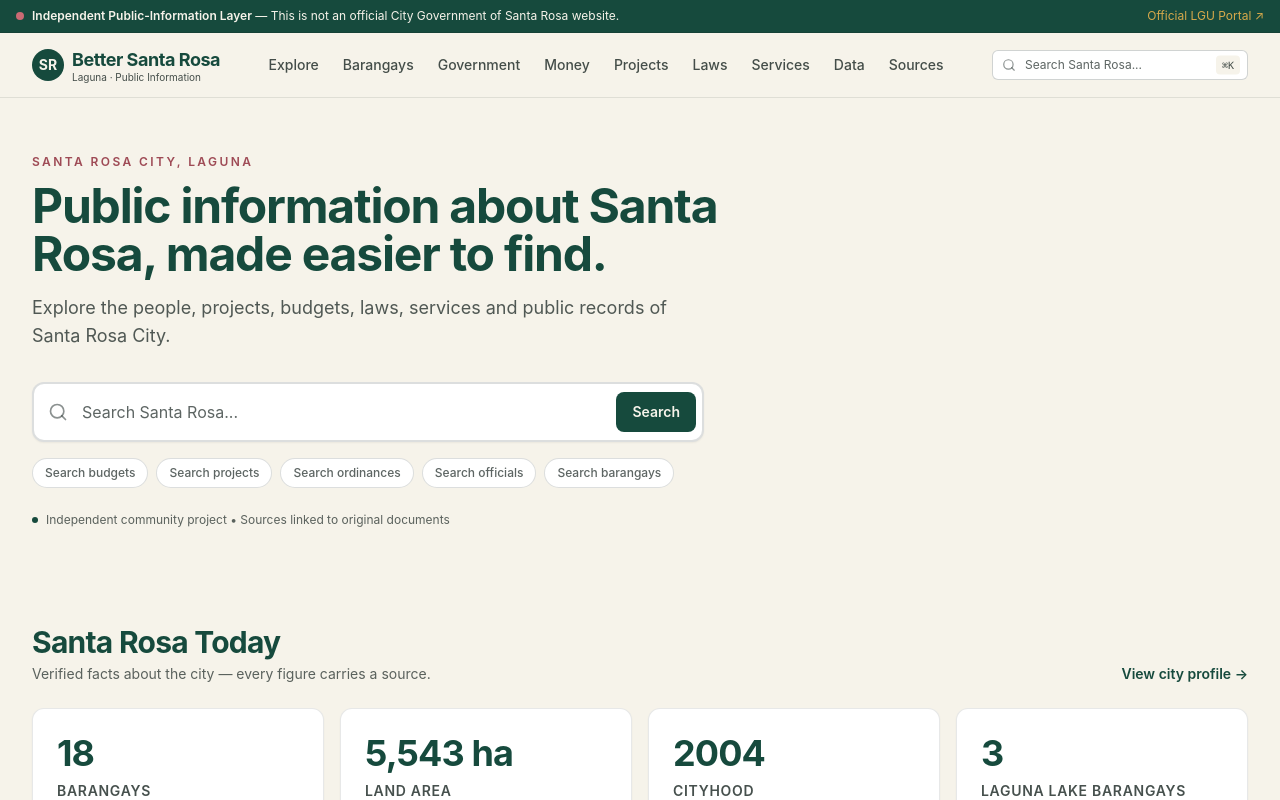
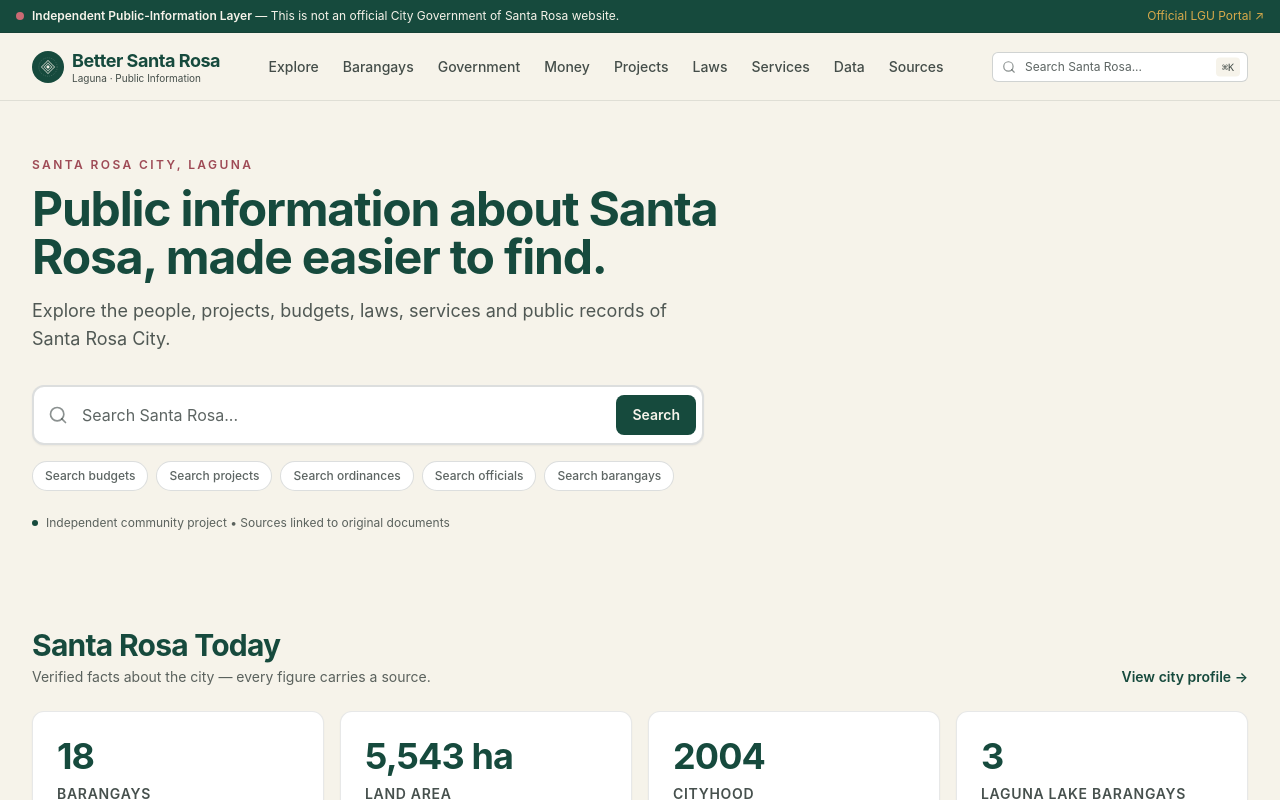
Before and after one commit to jericizon/bettersantarosacity, a Nuxt app: page / in a window 1280 px wide. Shown: the top 800 px of the page. Built offline with nearby package versions, Linux system fonts and the light colour scheme.

Commit message:
feat(shell): add scroll-adaptive header and media credits footer link

```diff
--- a/components/civic/CivicFooter.vue
+++ b/components/civic/CivicFooter.vue
@@ -11,8 +11,9 @@
         <p class="text-xs text-parchment/70 leading-relaxed max-w-md">
           An independent, community-maintained civic intelligence and open-data portal. Our mission is to make public documents, municipal budgets, and city projects understandable and discoverable for every citizen of Santa Rosa, Laguna.
         </p>
-        <p class="text-[11px] text-parchment/50">
-          Not affiliated with or endorsed by the City Government of Santa Rosa. All official municipal services remain accessible at <a href="https://santarosacity.gov.ph" target="_blank" rel="noopener noreferrer" class="underline text-heritage-gold focus-visible:outline focus-visible:outline-2 focus-visible:outline-heritage-gold rounded-sm">santarosacity.gov.ph</a>.
+        <p class="text-[11px] text-parchment/60 leading-relaxed border-l-2 border-heritage-gold/60 pl-3">
+          <strong class="font-semibold text-parchment/80">Independent community project.</strong>
+          This website is not affiliated with, endorsed by, or operated by the City Government of Santa Rosa or any government agency. All information is compiled from public sources for civic transparency. For official municipal services and announcements, visit <a href="https://santarosacity.gov.ph" target="_blank" rel="noopener noreferrer" class="underline text-heritage-gold focus-visible:outline focus-visible:outline-2 focus-visible:outline-heritage-gold rounded-sm">santarosacity.gov.ph</a>.
         </p>
       </div>
 
@@ -31,6 +32,7 @@
         <h4 class="font-bold text-xs uppercase tracking-wider text-heritage-gold mb-3">Transparency</h4>
         <ul class="space-y-2 text-xs text-parchment/80">
           <li><NuxtLink to="/sources" class="hover:text-white rounded-sm focus-visible:outline focus-visible:outline-2 focus-visible:outline-heritage-gold">Sources & Methodology</NuxtLink></li>
+          <li><a href="/about/media" class="hover:text-white rounded-sm focus-visible:outline focus-visible:outline-2 focus-visible:outline-heritage-gold">Media & Image Credits</a></li>
           <li><NuxtLink to="/data" class="hover:text-white rounded-sm focus-visible:outline focus-visible:outline-2 focus-visible:outline-heritage-gold">Open Data Downloads</NuxtLink></li>
           <li><NuxtLink to="/services" class="hover:text-white rounded-sm focus-visible:outline focus-visible:outline-2 focus-visible:outline-heritage-gold">Official Services Directory</NuxtLink></li>
           <li><a href="https://github.com/bettersantarosa" target="_blank" rel="noopener noreferrer" class="hover:text-white rounded-sm focus-visible:outline focus-visible:outline-2 focus-visible:outline-heritage-gold">GitHub Repository ↗</a></li>
--- a/components/civic/CivicHeader.vue
+++ b/components/civic/CivicHeader.vue
@@ -1,8 +1,10 @@
 <script setup lang="ts">
-import { ref } from 'vue'
+import { ref, onMounted, onUnmounted } from 'vue'
 import { Search, Menu, X } from 'lucide-vue-next'
+import RoseMotif from './RoseMotif.vue'
 
 const isMobileOpen = ref(false)
+const isScrolled = ref(false)
 const navLinks = [
   { name: 'Explore', href: '/explore' },
   { name: 'Barangays', href: '/barangays' },
@@ -15,17 +17,36 @@ const navLinks = [
   { name: 'Sources', href: '/sources' }
 ]
 
+function onScroll() {
+  isScrolled.value = window.scrollY > 20
+}
+
+onMounted(() => {
+  onScroll()
+  window.addEventListener('scroll', onScroll, { passive: true })
+})
+
+onUnmounted(() => {
+  window.removeEventListener('scroll', onScroll)
+})
+
 function closeMobile() {
   isMobileOpen.value = false
 }
 </script>
 
 <template>
-  <header class="sticky top-0 z-40 bg-parchment/95 backdrop-blur border-b border-charcoal/10">
-    <div class="max-w-7xl mx-auto px-4 sm:px-6 lg:px-8 h-16 flex items-center justify-between">
+  <header
+    class="sticky top-0 z-40 backdrop-blur border-b transition-all duration-300"
+    :class="isScrolled ? 'bg-parchment shadow-md border-charcoal/15' : 'bg-parchment/95 border-charcoal/10'"
+  >
+    <div
+      class="max-w-7xl mx-auto px-4 sm:px-6 lg:px-8 flex items-center justify-between transition-all duration-300"
+      :class="isScrolled ? 'py-2' : 'py-3.5'"
+    >
       <NuxtLink to="/" class="flex items-center gap-2 group rounded-md focus-visible:outline focus-visible:outline-2 focus-visible:outline-laguna-green">
-        <div class="w-8 h-8 rounded-full bg-laguna-green flex items-center justify-center text-parchment font-serif font-bold text-sm" aria-hidden="true">
-          SR
+        <div class="w-8 h-8 rounded-full bg-laguna-green flex items-center justify-center text-parchment shrink-0" aria-hidden="true">
+          <RoseMotif :size="20" />
         </div>
         <div>
           <span class="font-serif font-bold text-lg text-laguna-green tracking-tight group-hover:text-rose-accent-dark transition-colors">
```
Also changed, not shown: 1 other file (tests, documents, lock files or other folders).
